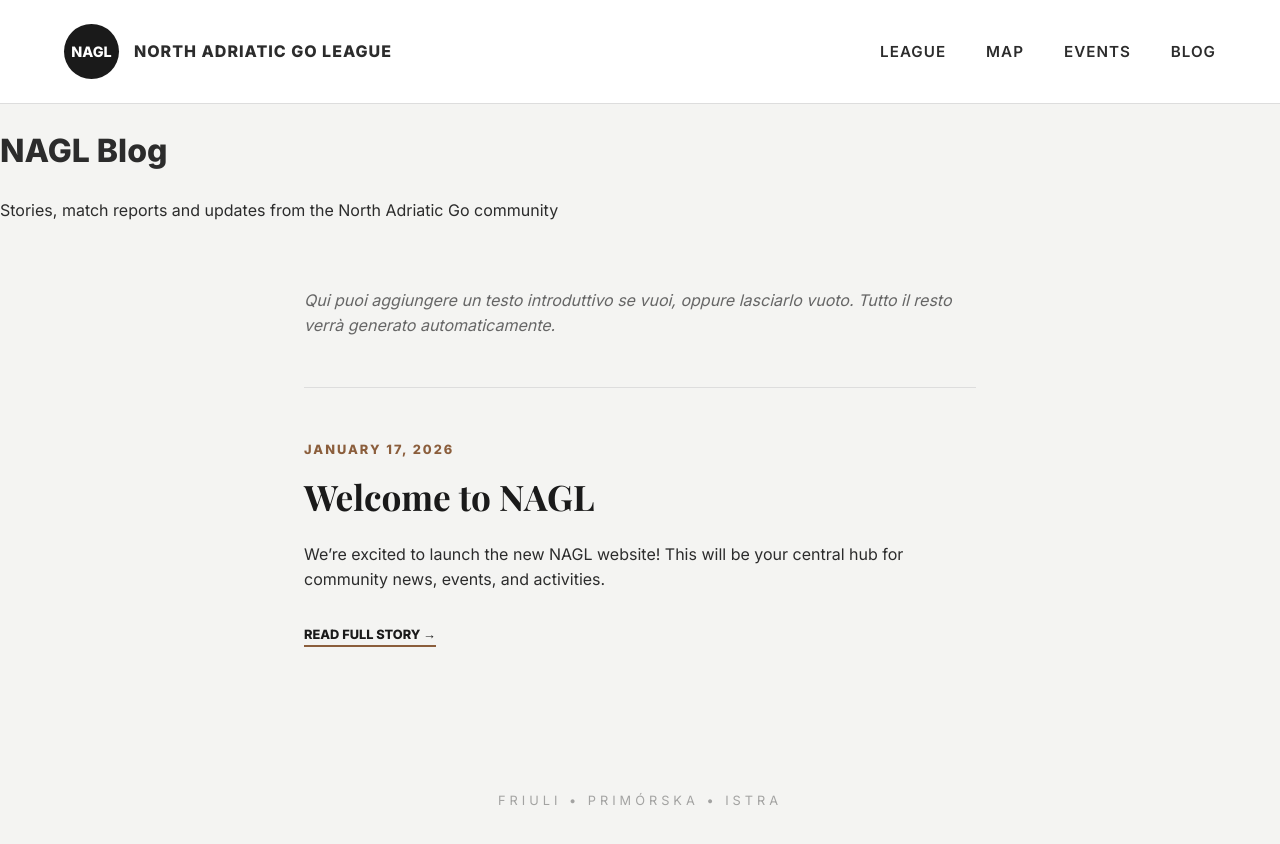
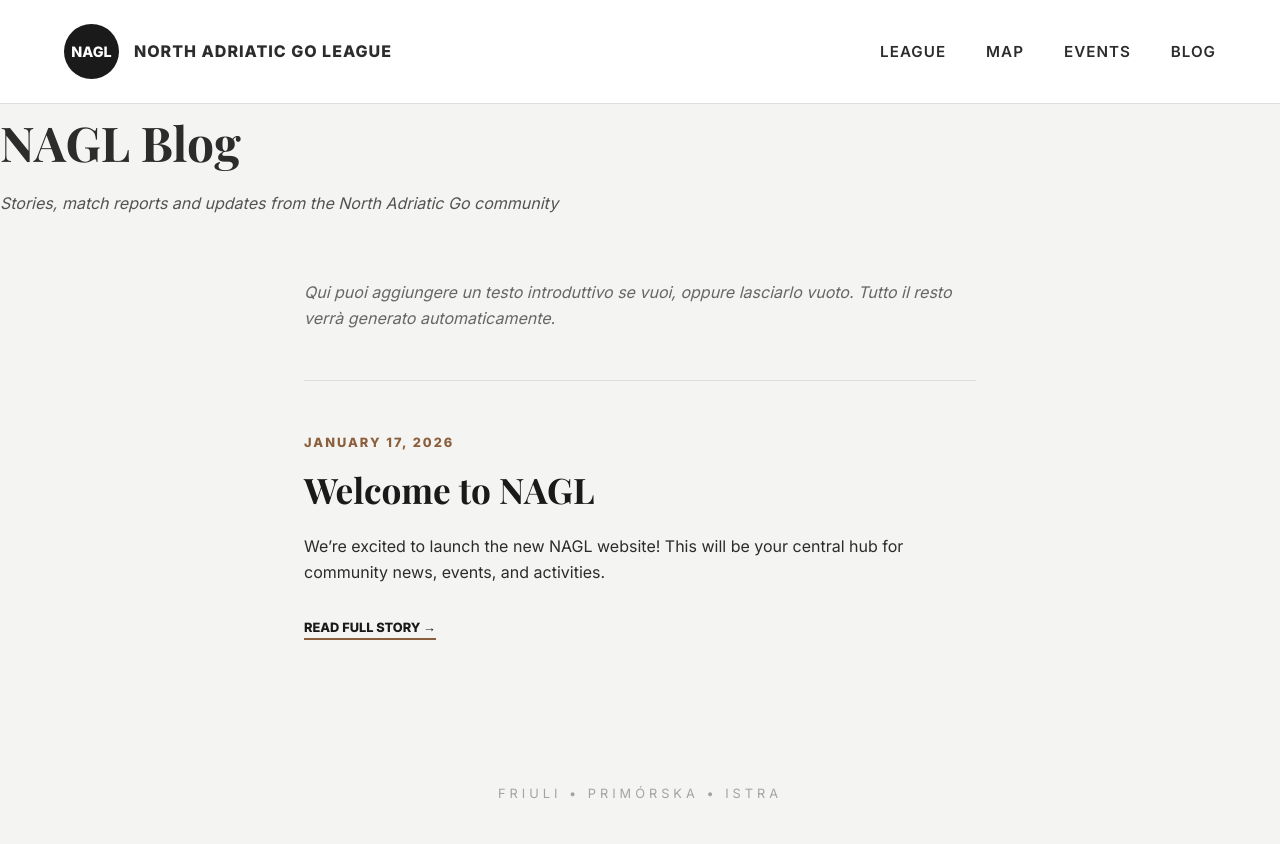
Before and after one commit to North-Adriatic-Go-League/north-adriatic-go-league.github.io, a Jekyll site: the page built from blog.md, in a window 1280 px wide. Shown: the top 844 px of the page. Built offline with Jekyll 4.4.1, drawn with Linux system fonts in a browser that asks for light colours; some web fonts are replaced.

Commit message:
Update style.css

```diff
--- a/assets/css/style.css
+++ b/assets/css/style.css
@@ -193,7 +193,7 @@ nav a:hover { color: var(--accent); }
     min-width: 350px;
 }
 
-.win-loss { display: none; } /* Nascosto su mobile */
+.win-loss { display: none; } /* Hide on mobile */
 
 @media (min-width: 650px) {
     .team-row { grid-template-columns: 70px 1fr 100px 100px; }
@@ -256,6 +256,30 @@ nav a:hover { color: var(--accent); }
 }
 
 /* --- BLOG PAGE --- */
+hero-small {
+    padding: 6rem 5% 4rem;
+    background: var(--black);
+    color: white;
+    text-align: center;
+    display: flex;
+    flex-direction: column;
+    align-items: center;
+    justify-content: center;
+}
+
+.hero-small h1 {
+    font-family: 'Playfair Display', serif;
+    font-size: 3rem;
+    margin: 0;
+}
+
+.hero-small p {
+    font-style: italic;
+    opacity: 0.8;
+    max-width: 600px;
+    margin-top: 10px;
+}
+
 .blog-container {
     max-width: 800px;
     margin: 4rem auto;
```
